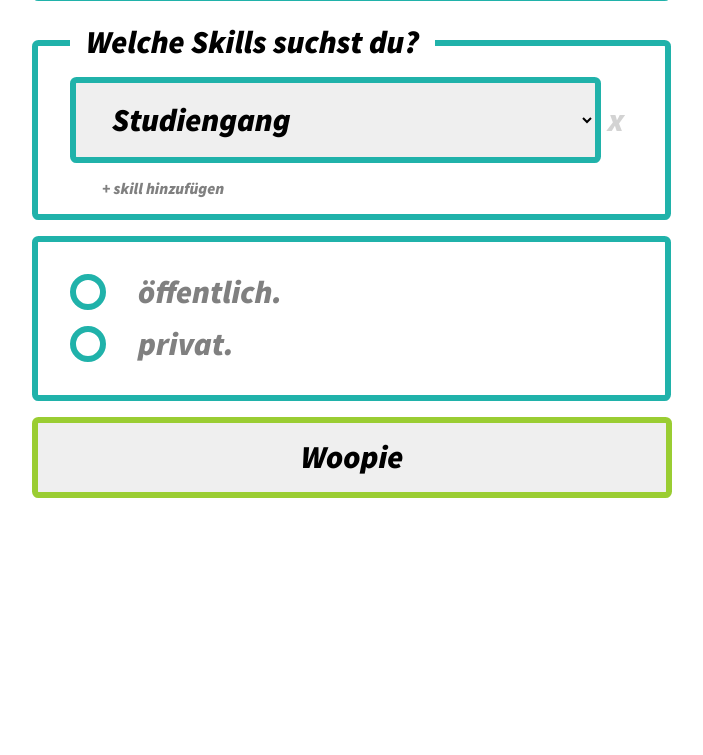
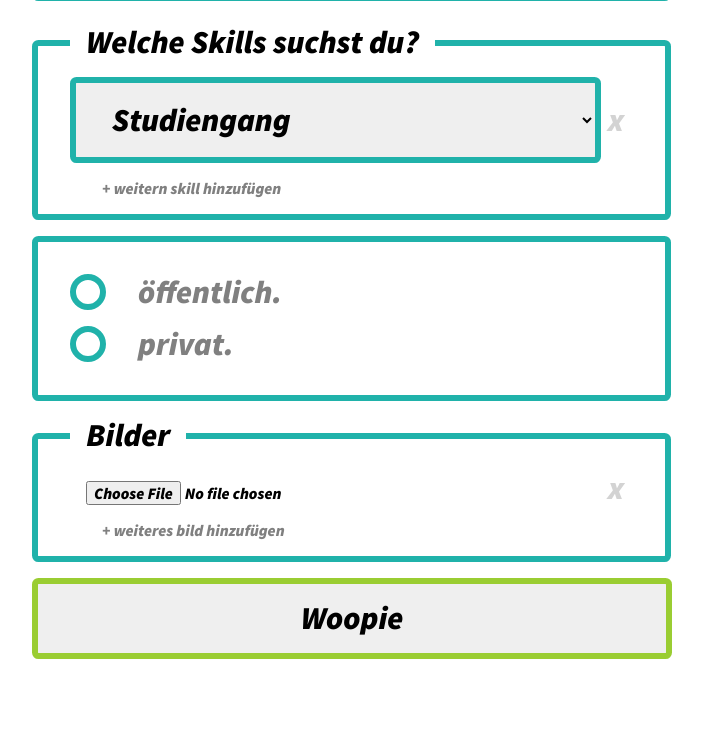
Before and after one commit to niklasnoldin/concepthub, a PHP site: page /add_project.php in a window 1280 px wide. Shown: the part 1078-1833 px from the top of the page, without its empty margins (288-991 px from the left). Before the commit the page ends 1576 px from the top, so only its background shows below. Run offline with PHP 8.4, Linux system fonts and the light colour scheme; the visitor is signed in with stand-in values (Sample User, id 1); data that the repository does not hold is empty; a stand-in replaces the project's code that opens the database connection; some libraries are stand-ins or nearby versions.

Commit message:
image input

```diff
--- a/concepthub/add_project.php
+++ b/concepthub/add_project.php
@@ -24,7 +24,7 @@ if($_POST['title']):
 
     $getidhandle = $dbh->prepare('SELECT "id" FROM courses WHERE name = ?');
 
-    foreach ($_POST[ineed] as $need) {
+    foreach ($_POST['ineed'] as $need) {
 
         $getidhandle->execute(array($need));
         $courseid = $getidhandle->fetch()->id;
@@ -48,11 +48,11 @@ else:
 <main>
     <section>
         <h2>Was schwebt dir vor</h2>
-        <form id="add_project_form" action="add_project.php" method="post">
+        <form id="add_project_form" enctype="multipart/form-data" action="add_project.php" method="post">
             <input type="text" placeholder="titel." name="title" autofocus required>
             <textarea name="description" rows="5" placeholder="kurzbeschreibung des projektes." required></textarea>
             <textarea name="long_desc" rows="10" placeholder="ausführliche beschreibung." required></textarea>
-            <fieldset>
+            <fieldset id="skills">
                 <legend>Welche Skills suchst du?</legend>
                 <div>
                     <select name="ineed[]" required>
@@ -81,7 +81,7 @@ else:
                     </select>
                     <span>x</span>
                 </div>
-                <p id="add_skill">+ skill hinzufügen</p>
+                <p id="add_skill">+ weitern skill hinzufügen</p>
             </fieldset>
             <fieldset>
                 <label class="radiobutton">
@@ -95,6 +95,14 @@ else:
                     <span></span>
                 </label>
             </fieldset>
+            <fieldset>
+                <legend>Bilder</legend>
+                <div title="Bilderformular">
+                    <input type="file" name="picture[]" accept="image/jpeg, image/png">
+                    <span>x</span>
+                </div>
+                <p id="add_file">+ weiteres bild hinzufügen</p>
+            </fieldset>
             <input type="submit" value="Woopie">
         </form>
     </section>
--- a/concepthub/assets/css/style.css
+++ b/concepthub/assets/css/style.css
@@ -476,14 +476,15 @@ main input, textarea, fieldset, select{
 }
 
 main input[type="submit"], select{
-    width: 100%
+    width: 100%;
 }
+
 main input[type="submit"]{
     border: 0.2em solid yellowgreen;
 }
 
 
-#add_skill{
+#add_skill, #add_file{
     margin-left: 2em;
     font-size: 0.5em;
     color: grey;
@@ -503,6 +504,12 @@ main input[type="submit"]{
 #add_project_form select:hover ~ span,
 #add_project_form span:hover{
     color: orangered;
+}
+
+input[type="file"]{
+    width: calc(100% - 4em);
+    font-size: 0.5em;
+    border: none;
 }
 
 
--- a/concepthub/function.php
+++ b/concepthub/function.php
@@ -9,7 +9,7 @@ date_default_timezone_set('Europe/Vienna');
 
 include "config.php";
 
-$dbh = new PDO($DSN, $DB_USER, $DB_PASS);
+$dbh = new PDO($DSN, $DB_USER, $DB_PASS,array(PDO::ATTR_PERSISTENT => false));
 $dbh->setAttribute(PDO::ATTR_ERRMODE,PDO::ERRMODE_EXCEPTION);
 $dbh->setAttribute(PDO::ATTR_DEFAULT_FETCH_MODE, PDO::FETCH_OBJ);
 
```
Also changed, not shown: concepthub/assets/js/main.js (+25 -7 lines).
